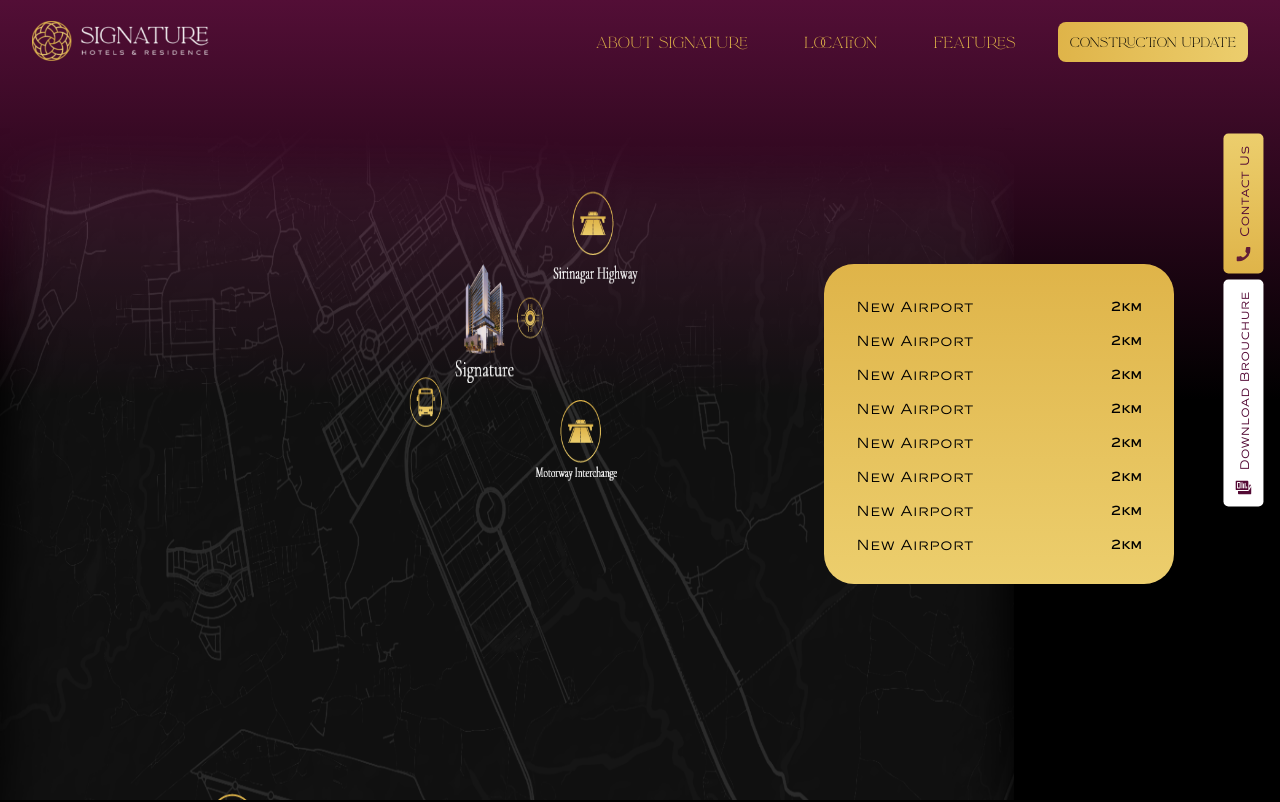
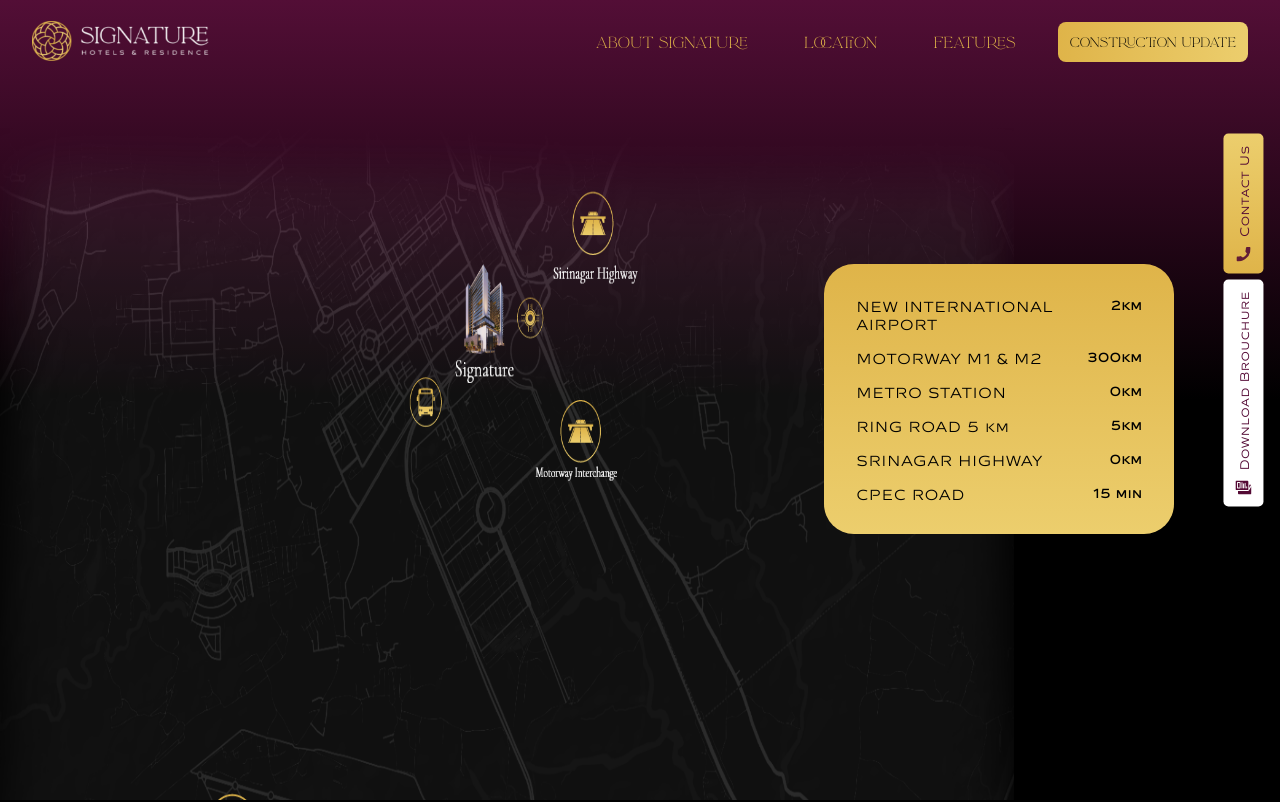
Before and after one commit to MehfoozurRehman/signature-hotel-and-residence, a React (Create React App) app: page /location in a window 1280 px wide. Shown: the top 802 px of the page. Built offline with nearby package versions, Linux system fonts and the light colour scheme.

Commit message:
content added

```diff
--- a/package.json
+++ b/package.json
@@ -7,13 +7,13 @@
     "@testing-library/react": "^11.1.0",
     "@testing-library/user-event": "^12.1.10",
     "multi-range-slider-react": "^1.0.5",
-    "node-sass": "4.14.1",
     "react": "^17.0.2",
     "react-circular-progressbar": "^2.0.4",
     "react-dom": "^17.0.2",
     "react-router-dom": "^5.3.0",
     "react-scripts": "4.0.3",
     "react-simple-image-viewer": "^1.1.1",
+    "sass": "^1.43.5",
     "web-vitals": "^1.0.1"
   },
   "scripts": {
--- a/src/Screens/AboutUsScreen.js
+++ b/src/Screens/AboutUsScreen.js
@@ -94,13 +94,10 @@
                   About Us
                 </div>
                 <div className="main__section__container__about__us__sub__heading">
-                  Lorem Ipsum is simply dummy text of the printing and
-                  typesetting industry. Lorem Ipsum has been the industry's
-                  standard dummy text ever since the 1500s, when an unknown
-                  printer took a galley of type and scrambled it to make a type
-                  specimen book. It has survived not only five centuries, Lorem
-                  Ipsum is simply dummy text of the printing and typesetting
-                  industry.
+                  SIGNATURE HOTEL AND RESIDENCE IS ONE OF THE DYNAMIC AND
+                  VERSATILE PROJECTS OF J7 GROUP, LOCATED AT TOP CITY 01,
+                  ISLAMABAD. IT IS THE SOLE 5-STAR OPULENT HOTEL NEAREST &
+                  ACCESSIBLE TO NEW ISLAMABAD INTERNATIONAL AIRPORT.
                 </div>
               </div>
             </div>
--- a/src/Screens/HomeScreen.js
+++ b/src/Screens/HomeScreen.js
@@ -1308,7 +1308,7 @@
           <div className="banner__container__content">
             <div className="banner__content__wrapper">
               <div className="banner__container__content__heading heading">
-                Dive Into The Beautiful Realm In Amist
+                A PLACE WHERE HOSPITALITY WELCOMES YOU.
               </div>
               <button className="heading banner__container__content__btn">
                 View Details
@@ -2261,7 +2261,7 @@
             <div className="surrounding__container__wrapper__details">
               <div className="surrounding__container__wrapper__details__entry">
                 <div className="surrounding__container__wrapper__details__entry__label">
-                  New Airport
+                  NEW INTERNATIONAL AIRPORT
                 </div>
                 <div className="surrounding__container__wrapper__details__entry__value">
                   2km
@@ -2269,50 +2269,42 @@
               </div>
               <div className="surrounding__container__wrapper__details__entry">
                 <div className="surrounding__container__wrapper__details__entry__label">
-                  New Airport
+                  MOTORWAY M1 & M2
                 </div>
                 <div className="surrounding__container__wrapper__details__entry__value">
-                  2km
+                  300km
                 </div>
               </div>
               <div className="surrounding__container__wrapper__details__entry">
                 <div className="surrounding__container__wrapper__details__entry__label">
-                  New Airport
+                  METRO STATION
                 </div>
                 <div className="surrounding__container__wrapper__details__entry__value">
-                  2km
+                  0km
                 </div>
               </div>
               <div className="surrounding__container__wrapper__details__entry">
                 <div className="surrounding__container__wrapper__details__entry__label">
-                  New Airport
+                  RING ROAD
                 </div>
                 <div className="surrounding__container__wrapper__details__entry__value">
-                  2km
+                  5km
                 </div>
               </div>
               <div className="surrounding__container__wrapper__details__entry">
                 <div className="surrounding__container__wrapper__details__entry__label">
-                  New Airport
+                  SRINAGAR HIGHWAY
                 </div>
                 <div className="surrounding__container__wrapper__details__entry__value">
-                  2km
+                  0km
                 </div>
               </div>
               <div className="surrounding__container__wrapper__details__entry">
                 <div className="surrounding__container__wrapper__details__entry__label">
-                  New Airport
+                  CPEC ROAD
                 </div>
                 <div className="surrounding__container__wrapper__details__entry__value">
-                  2km
-                </div>
-              </div>
-              <div className="surrounding__container__wrapper__details__entry">
-                <div className="surrounding__container__wrapper__details__entry__label">
-                  New Airport
-                </div>
-                <div className="surrounding__container__wrapper__details__entry__value">
-                  2km
+                  15 min
                 </div>
               </div>
             </div>
--- a/src/Screens/LocationScreen.js
+++ b/src/Screens/LocationScreen.js
@@ -26,51 +26,43 @@
             <div className="map__container__details">
               <div className="map__container__details__entry">
                 <div className="map__container__details__entry__label">
-                  New Airport
+                  NEW INTERNATIONAL AIRPORT
                 </div>
                 <div className="map__container__details__entry__value">2km</div>
               </div>
               <div className="map__container__details__entry">
                 <div className="map__container__details__entry__label">
-                  New Airport
+                  MOTORWAY M1 & M2
                 </div>
-                <div className="map__container__details__entry__value">2km</div>
+                <div className="map__container__details__entry__value">
+                  300km
+                </div>
               </div>
               <div className="map__container__details__entry">
                 <div className="map__container__details__entry__label">
-                  New Airport
+                  METRO STATION
                 </div>
-                <div className="map__container__details__entry__value">2km</div>
+                <div className="map__container__details__entry__value">0km</div>
               </div>
               <div className="map__container__details__entry">
                 <div className="map__container__details__entry__label">
-                  New Airport
+                  RING ROAD 5 km
                 </div>
-                <div className="map__container__details__entry__value">2km</div>
+                <div className="map__container__details__entry__value">5km</div>
               </div>
               <div className="map__container__details__entry">
                 <div className="map__container__details__entry__label">
-                  New Airport
+                  SRINAGAR HIGHWAY
                 </div>
-                <div className="map__container__details__entry__value">2km</div>
+                <div className="map__container__details__entry__value">0km</div>
               </div>
               <div className="map__container__details__entry">
                 <div className="map__container__details__entry__label">
-                  New Airport
+                  CPEC ROAD
                 </div>
-                <div className="map__container__details__entry__value">2km</div>
-              </div>
-              <div className="map__container__details__entry">
-                <div className="map__container__details__entry__label">
-                  New Airport
+                <div className="map__container__details__entry__value">
+                  15 min
                 </div>
-                <div className="map__container__details__entry__value">2km</div>
-              </div>
-              <div className="map__container__details__entry">
-                <div className="map__container__details__entry__label">
-                  New Airport
-                </div>
-                <div className="map__container__details__entry__value">2km</div>
               </div>
             </div>
           </div>
--- a/src/Styles/global.scss
+++ b/src/Styles/global.scss
@@ -727,16 +727,15 @@
 }
 .surrounding__container__wrapper__details__entry {
   display: flex;
-  align-items: center;
   justify-content: space-between;
   margin: 1em 0em;
 }
 .surrounding__container__wrapper__details__entry__label {
-  font-size: 18px;
+  font-size: 14px;
   color: #dfb449;
 }
 .surrounding__container__wrapper__details__entry__value {
-  font-size: 18px;
+  font-size: 14px;
   color: #e4e4e4;
 }
 .building__details__container {
@@ -1664,7 +1663,6 @@
 }
 .map__container__details__entry {
   display: flex;
-  align-items: center;
   justify-content: space-between;
   margin-bottom: 1em;
 }
```
Also changed, not shown: src/Screens/ServicesScreen.js (+5 -5 lines), 1 other file (tests, documents, lock files or other folders).
